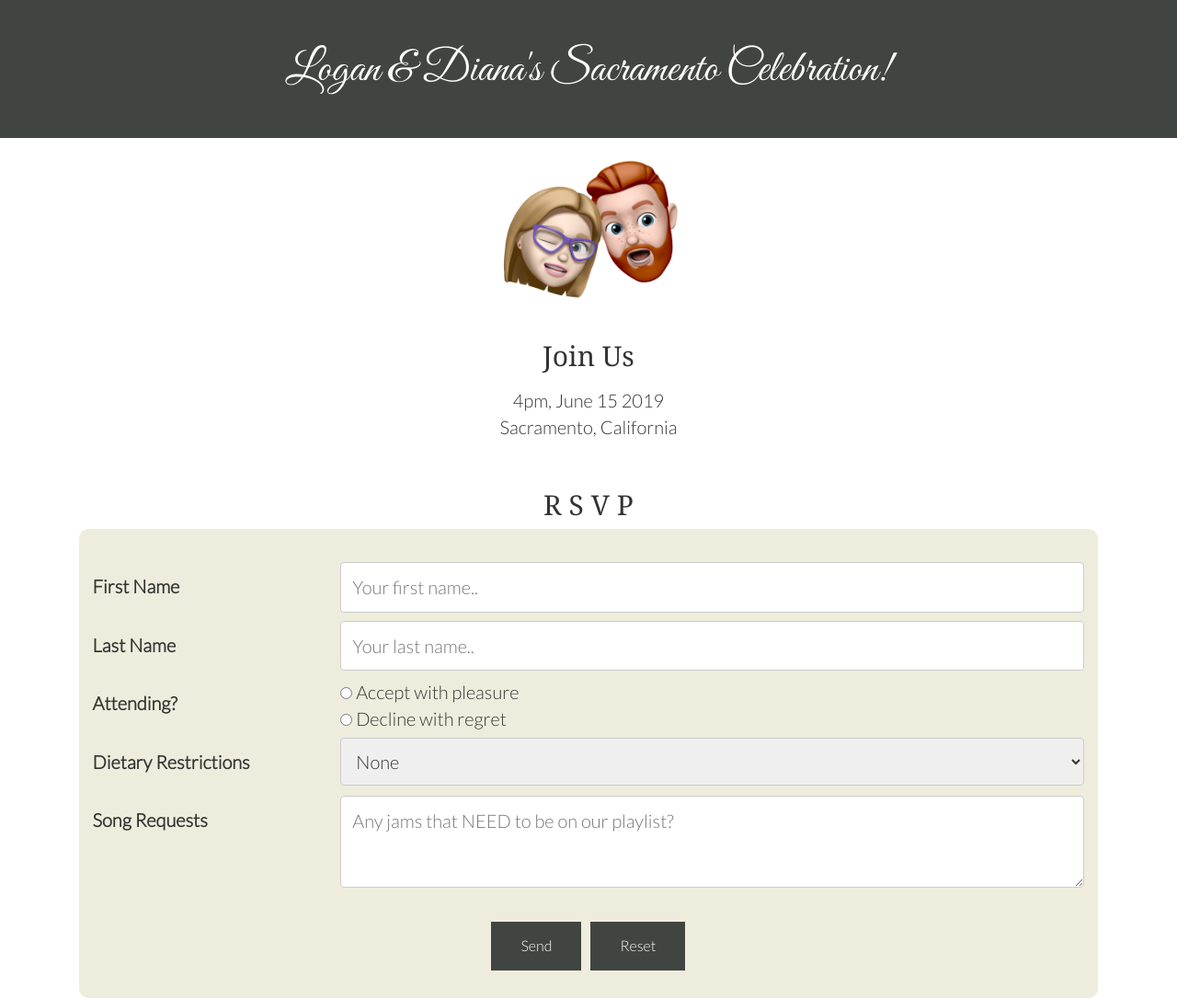
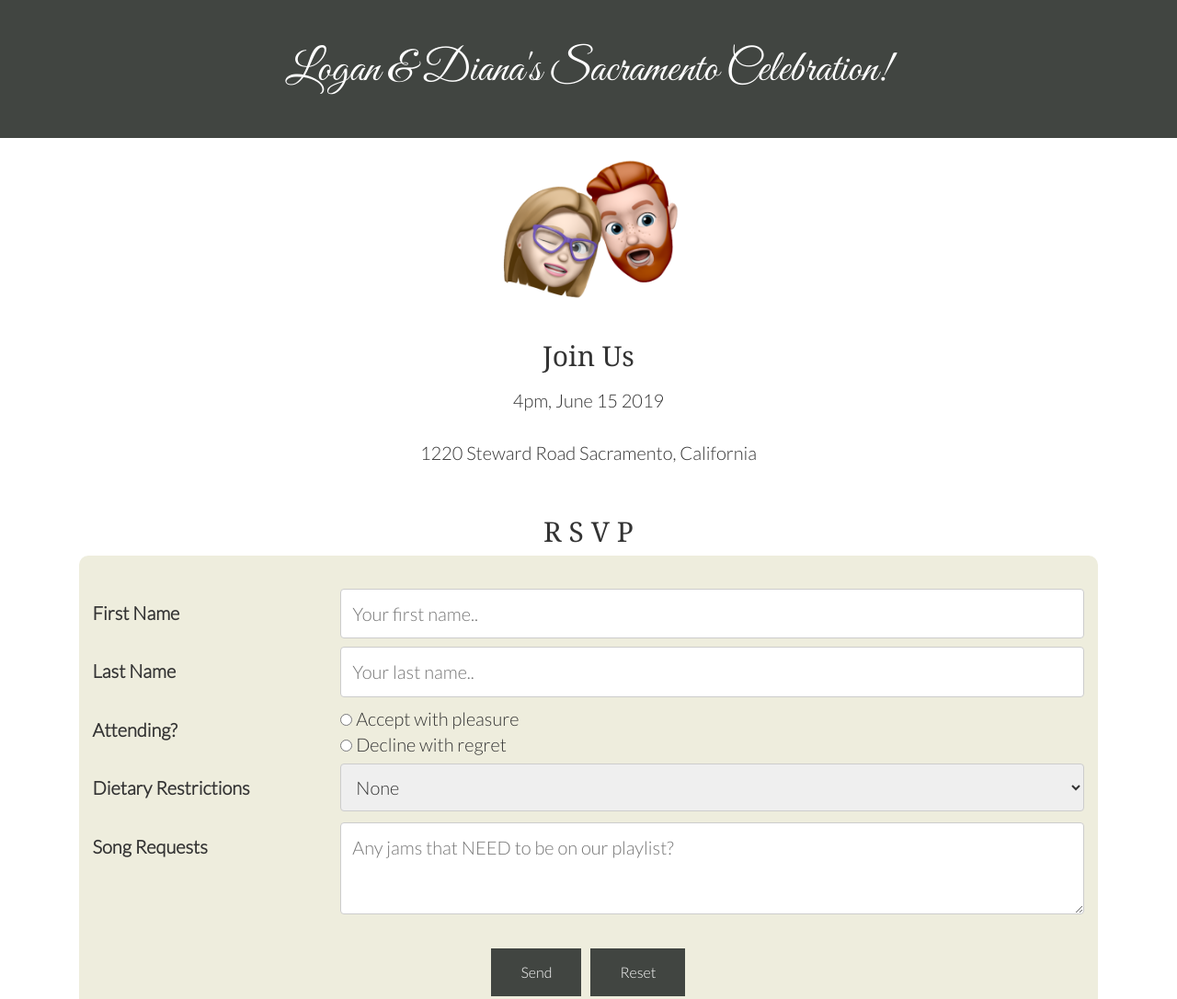
Before and after one commit to DGriffing/condon_party, a plain HTML site: page 2019-sacramento.html in a window 1280 px wide. Shown: the top 1086 px of the page at 92% size. Drawn offline with nearby package versions, Linux system fonts and the light colour scheme.

Commit message:
adds address for Sac party

```diff
--- a/2019-sacramento.html
+++ b/2019-sacramento.html
@@ -24,7 +24,8 @@
             <h2>Join Us</h2>
             <p class="where">
                 4pm,  June 15 2019
-                <br>
+                <br> <br>
+                1220 Steward Road
                 Sacramento, California
             <p>
         </div>
```
